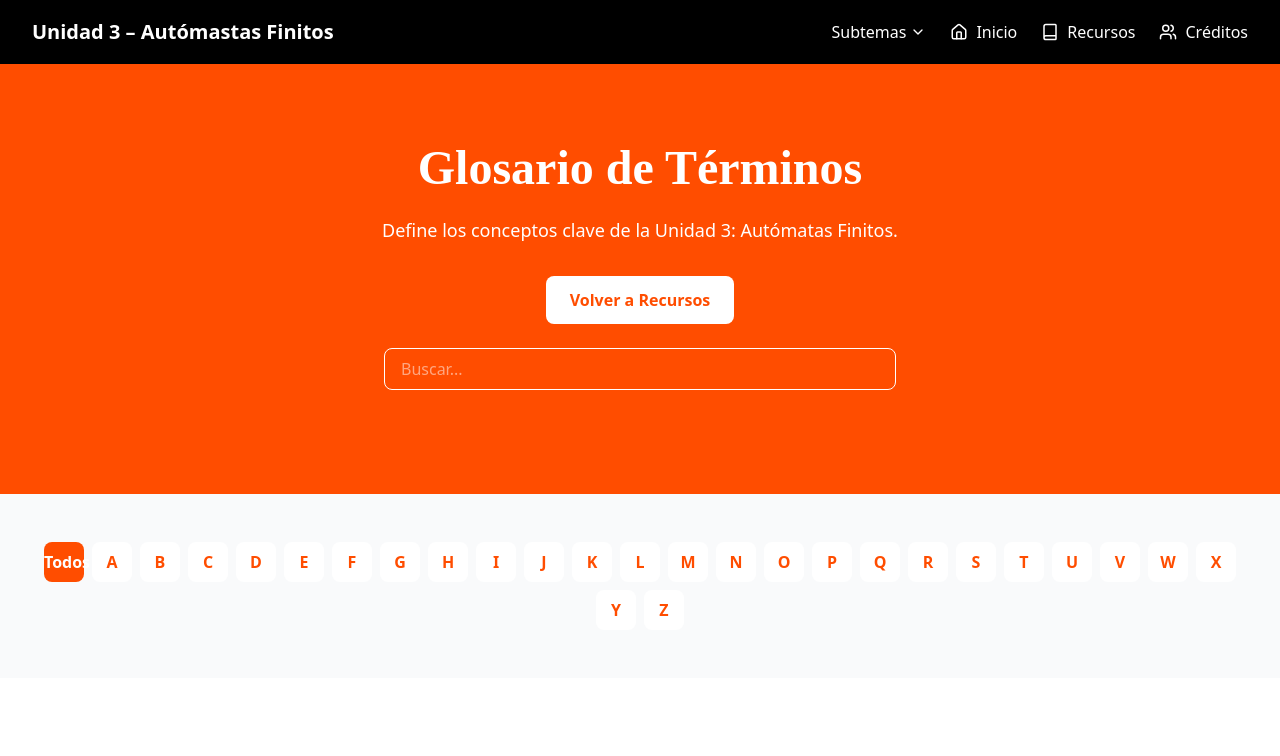
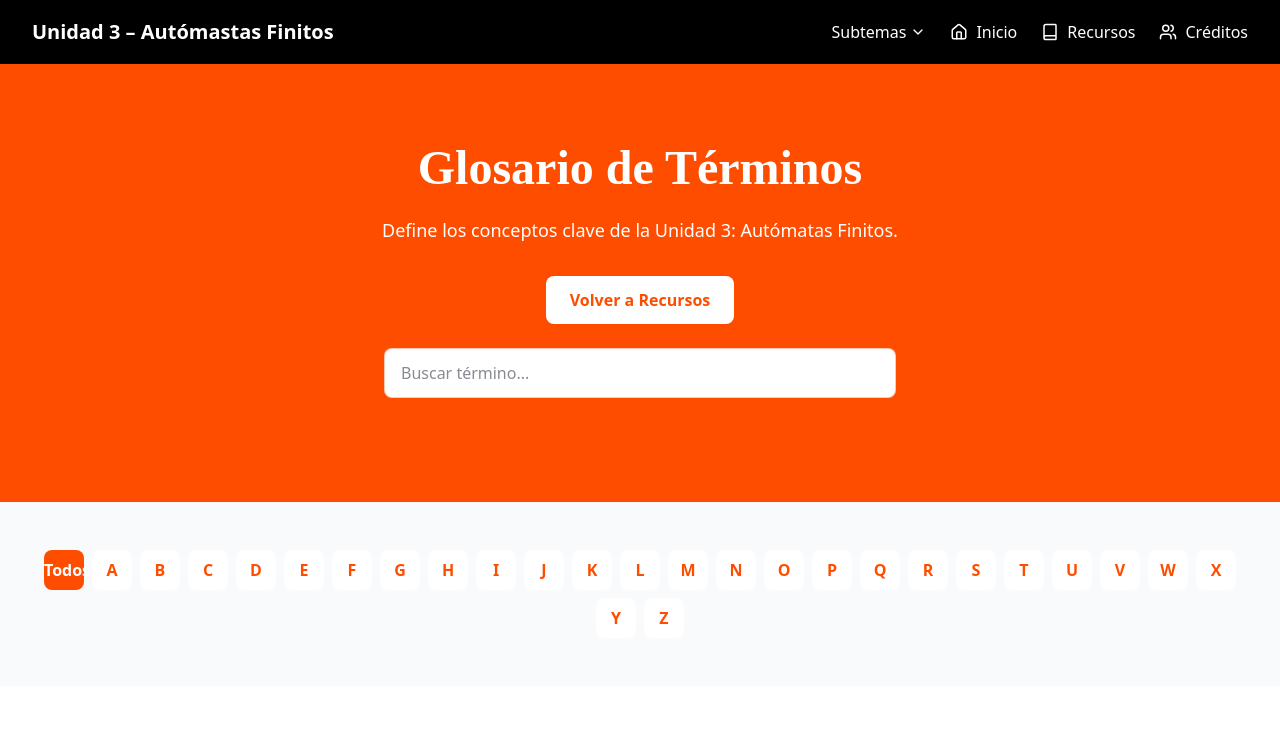
Before and after one commit to eduardomendoza87/Proyecto_Unidad_3, a React (Vite) app: page /subPages/glosario in a window 1280 px wide. Shown: the top 756 px of the page. Built offline with nearby package versions, Linux system fonts and the light colour scheme.

Commit message:
Añadiendo funcionalidad de buscador

```diff
--- a/src/components/SearchInput.jsx
+++ b/src/components/SearchInput.jsx
@@ -1,19 +1,14 @@
-import React, { useState } from 'react';
+import React from 'react';
 
-function SearchInput() {
-  const [searchValue, setSearchValue] = useState('');
-
-  const handleInputChange = (event) => {
-    setSearchValue(event.target.value);
-  };
+function SearchInput({ value, onChange, placeholder }) {
 
   return (
     <input
       type="text"
-      value={searchValue}
-      onChange={handleInputChange}
-      placeholder="Buscar..."
-      className=" px-4 py-2 border  rounded-lg w-full"
+      value={value}
+      onChange={onChange}
+      placeholder={placeholder || "Buscar término..."}
+      className="bg-blanco text-texto-principal font-textos px-4 py-3 border border-principal/30 rounded-lg w-full focus:outline-none focus:ring-2 focus:ring-principal"
     />
   );
 }
--- a/src/pages/subPages/glossary.jsx
+++ b/src/pages/subPages/glossary.jsx
@@ -71,11 +71,12 @@ const Glosario = () => {
           </div>
           {/*mi componente entrada de buscador*/}
           <div className="mb-6 max-w-lg mx-auto">
-            <SearchInput
-              value={searchTerm}
-              onChange={(e) => setSearchTerm(e.target.value)}
-            />
-          </div>
+  <SearchInput
+    value={searchTerm}
+    onChange={(e) => setSearchTerm(e.target.value)}
+    placeholder="Buscar término..."
+  />
+</div>
         </div>
       </section>
 
```
